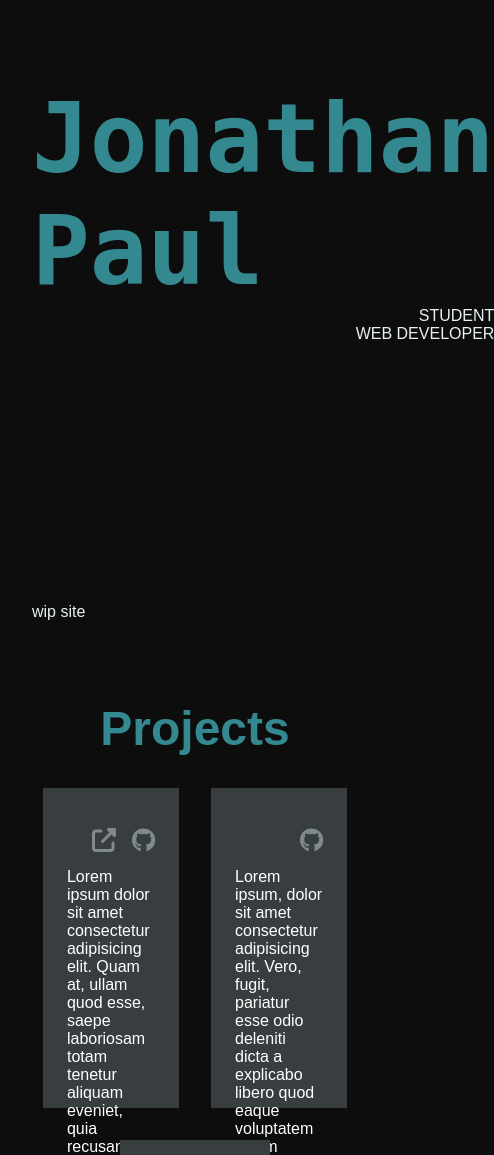
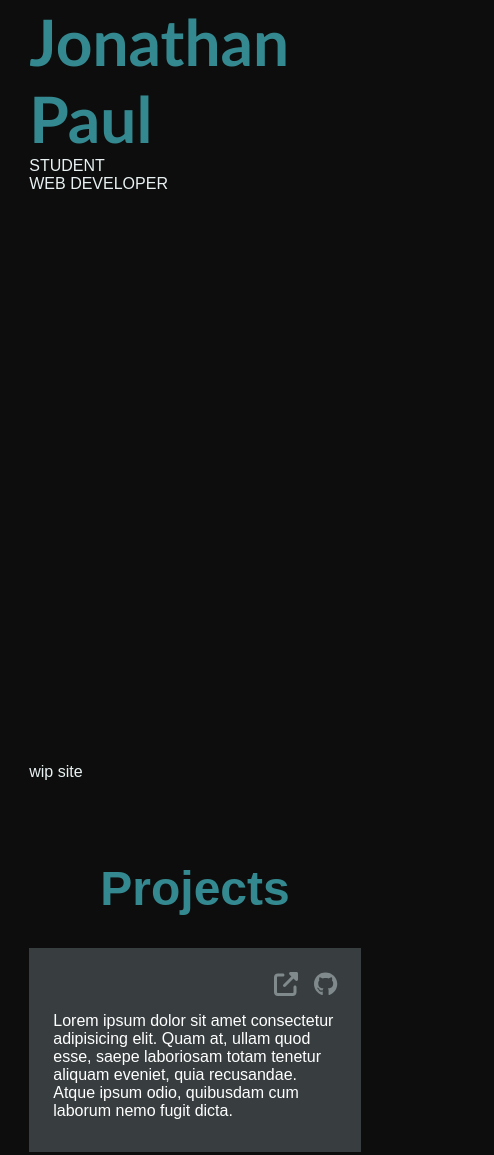
Before and after one commit to PinetheApple/pinetheapple_2, a Gatsby site: page / in a window 390 px wide. Shown: the part 269-1424 px from the top of the page, 494 px wide, since content can reach past the window. Built offline with nearby package versions, Linux system fonts and the light colour scheme; Gatsby itself is replaced by a stand-in of ours; a web font is replaced by a local one.

Commit message:
styling improvements

```diff
--- a/src/components/styles/global.css
+++ b/src/components/styles/global.css
@@ -6,12 +6,11 @@
   --c4: #b0bcbf;
   --c5: #348990;
   --f1: "ABeeZee", sans-serif;
-  --f2: "monospace";
+  --f2: "Gill Sans", "Gill Sans MT", Calibri, "Trebuchet MS", sans-serif;
 }
 
 * {
   box-sizing: border-box;
-  font-family: var(--f1);
 }
 
 ::-webkit-scrollbar {
@@ -33,6 +32,7 @@ body {
   margin: 0;
   padding: 0;
   background: var(--c2);
+  font-family: var(--f1);
   color: var(--c3);
 }
 
@@ -124,10 +124,10 @@ h2::after {
 }
 
 @media (max-width: 1024px) {
-  main,
+  /* main,
   footer {
     width: 70%;
-  }
+  } */
 
   h2::before,
   h2::after {
@@ -143,16 +143,51 @@ h2::after {
   }
 }
 
-@media (max-width: 850px) {
+/* @media (max-width: 850px) {
   main,
   footer {
     width: 100%;
   }
-}
+} */
 
-@media (max-width: 750px) {
+@media (max-width: 810px) {
   h2::before,
   h2::after {
     display: none;
   }
+
+  h1{
+    font-size: 5rem;
+    margin-top: 12rem;
+  }
 }
+
+@media (max-width: 650px){
+  h1{
+      font-size: 4rem;
+  }
+}
+
+@media (max-width: 520px){
+  h1{
+      font-size: 3.5rem;
+      margin-top: 10rem;
+  }
+}
+
+@media (max-width: 460px){
+main{
+    padding: 2rem 0;
+}
+
+h1{
+  font-size: 4rem;
+}
+}
+
+/* @media (max-width: 750px) {
+  h2::before,
+  h2::after {
+    display: none;
+  }
+} */
--- a/src/components/styles/layout.module.css
+++ b/src/components/styles/layout.module.css
@@ -57,6 +57,7 @@ a.button:hover {
   width: fit-content;
   margin: 0 auto;
   align-items: flex-end;
+  max-width: 100%;
 }
 
 .hero p {
@@ -72,7 +73,7 @@ a.button:hover {
   display: flex;
   justify-content: center;
   flex-wrap: wrap;
-  align-items: center;
+  align-items: stretch;
   gap: 2rem;
 }
 
@@ -80,15 +81,14 @@ a.button:hover {
   display: flex;
   justify-content: right;
   gap: 1rem;
-  margin: 1rem auto;
+  margin: 0 auto 1rem;
 }
 
 .proj {
   flex-basis: 35%;
-  height: 20rem;
   background-color: var(--c1);
   color: white;
-  padding: 1.5rem;
+  padding: 1.5rem 1.5rem 2rem;
 }
 
 /* contact button */
@@ -130,3 +130,17 @@ section a.button {
     display: none;
   }
 }
+
+@media (max-width: 460px){
+  .proj{
+      flex-basis: 100%;
+  }
+
+  .hero{
+      display:block;
+  }
+
+  .hero p{
+      text-align: left;
+  }
+}
--- a/src/components/styles/nav.module.css
+++ b/src/components/styles/nav.module.css
@@ -18,7 +18,7 @@ a.button:hover{
 .innerlinks{
     display: flex;
     gap: 3rem;
-}/* this is open when the screen is wider than 850px */
+}
 
 .bar{
     display: block;
```
